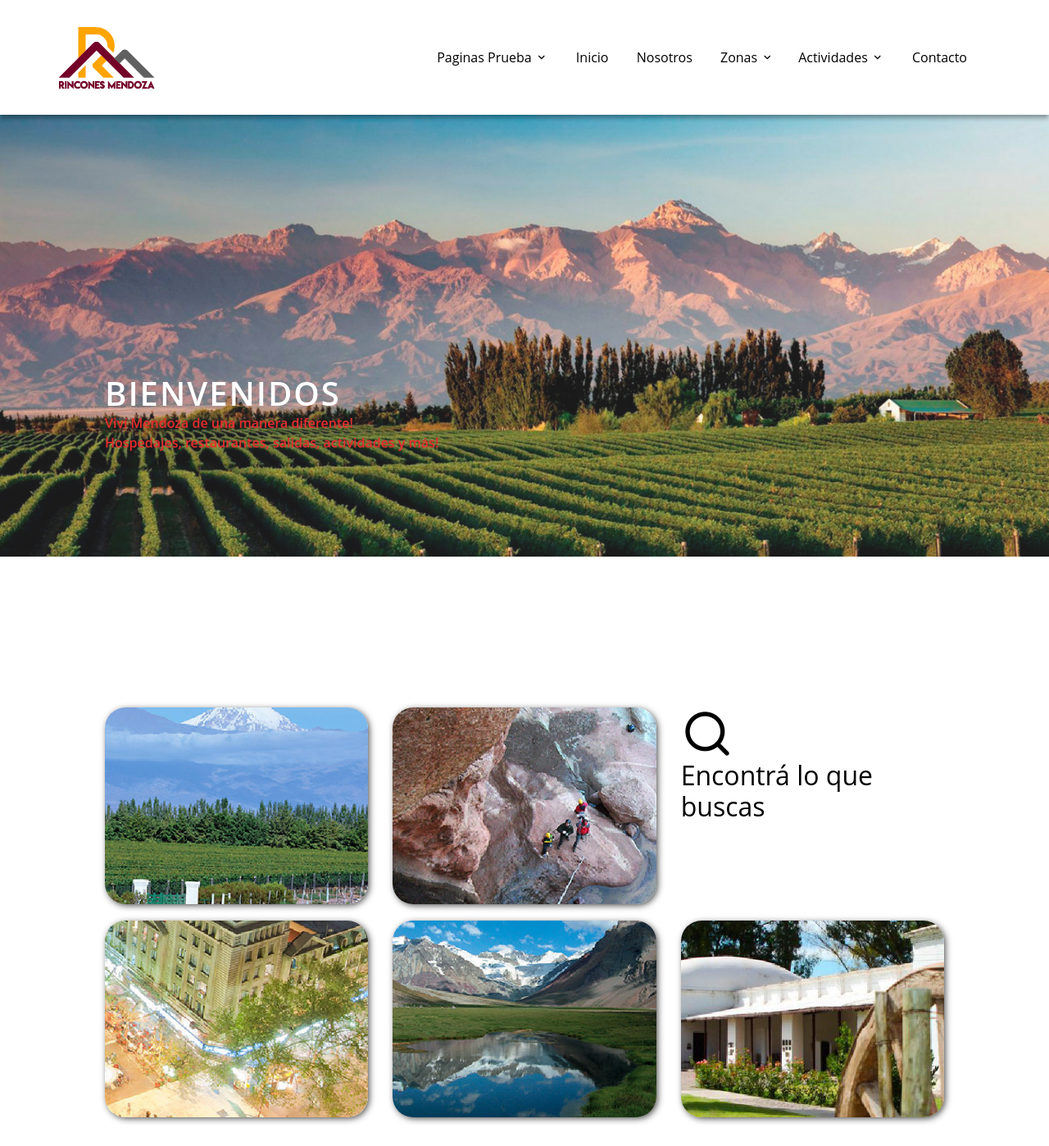
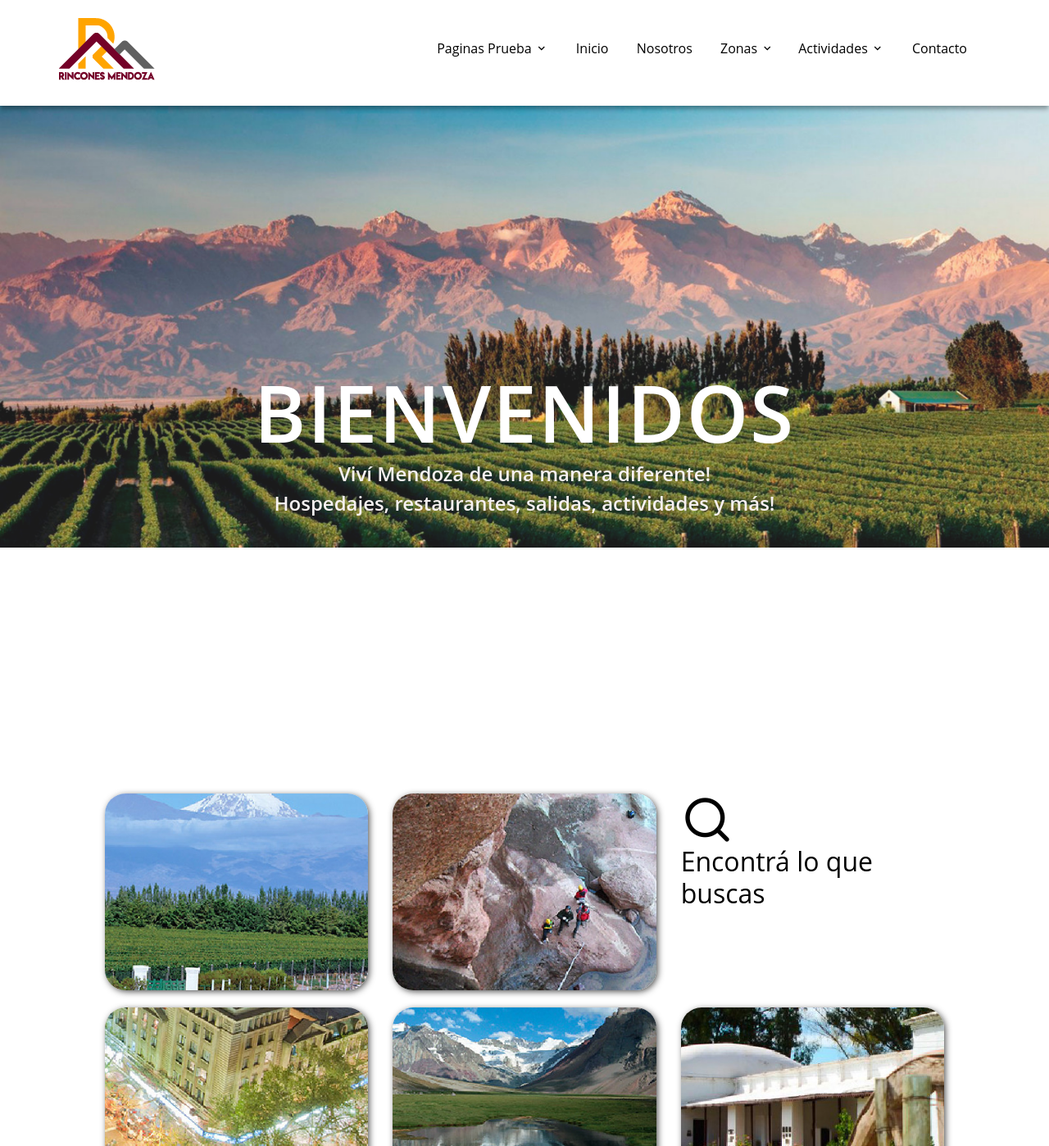
Before and after one commit to MateoCavallero/RinconesMendoza, a Spring Boot app: page / in a window 1280 px wide. Shown: the top 1398 px of the page at 82% size. Run offline with Spring Boot 4, Linux system fonts and the light colour scheme; some of the project's set-up classes (security, data sources, template engines, error pages and the like) are left out, and stand-ins take their place; some web fonts are replaced.

Commit message:
Actualizacion

```diff
--- a/src/main/resources/static/css/style.css
+++ b/src/main/resources/static/css/style.css
@@ -21,6 +21,8 @@
 }
 
 .titulo-banner-1 {
+  text-align: center;
+  font-size: 6rem;
   font-weight: 600;
   text-transform: uppercase;
   letter-spacing: 2px;
@@ -28,18 +30,20 @@
 }
 
 .escrito-banner-1 {
-  color: #e31616;
+  font-size: 1.5rem;
+  text-align: center;
+  color: #f7f0f0;
   font-weight: 600;
 }
 
 /****** Zonas y Actividades ******/
 .zonas,
 .actividades {
-  margin: 3% 10% 3% 10%;
+  margin: 5% 10% 3% 10%;
 }
 
 .row {
-  margin-top: 2%;
+  margin-top: 1%;
   margin-bottom: 2%;
 }
 
@@ -75,6 +79,8 @@
 /* Banner Secundario */
 #testimonials {
   color: white;
+  font-size: 5rem;
+  text-align: center;
   background-image: url(../images/banner-2.png);
   background-size: cover;
   background-repeat: no-repeat;
```
